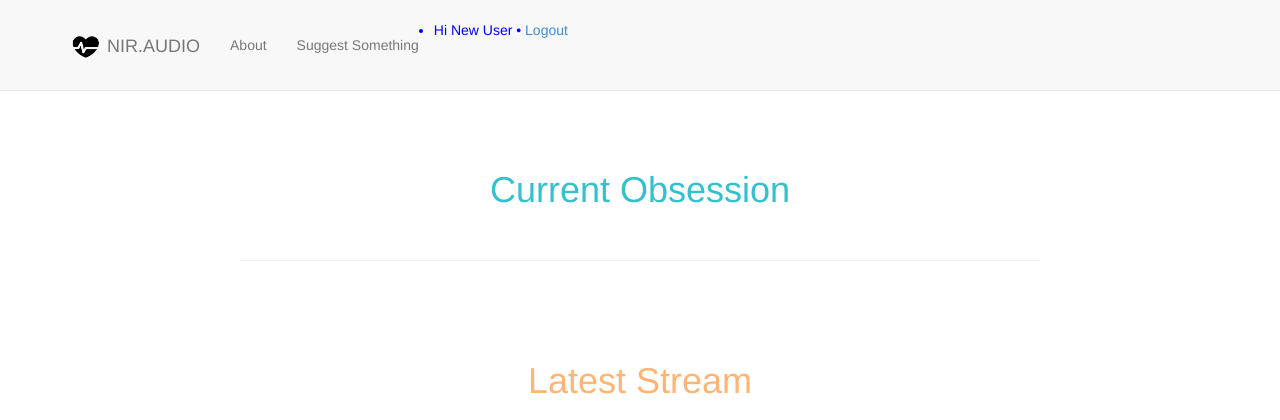
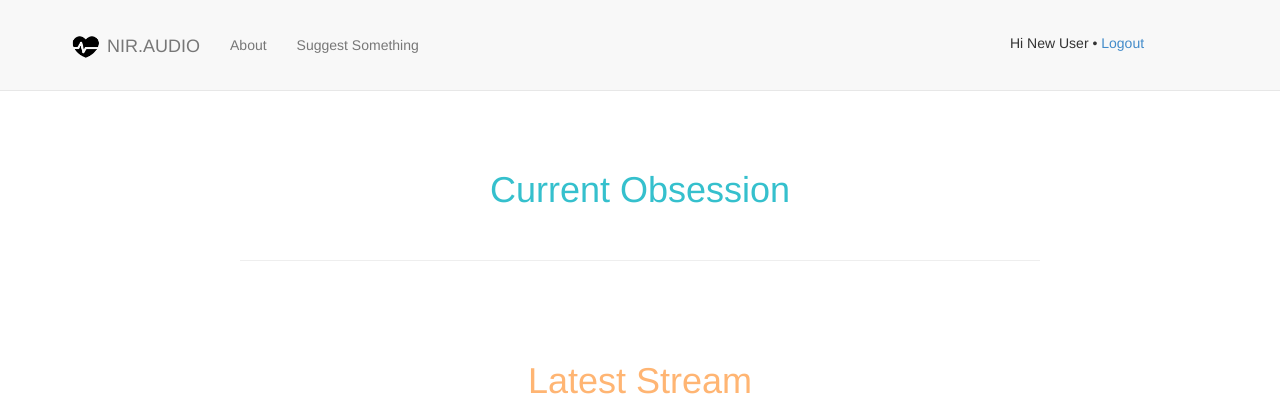
Before and after one commit to nirchernia/nirla, a Django app: page /signup/ in a window 1280 px wide. Shown: the top 420 px of the page. Run offline with Django 3.2, Linux system fonts and the light colour scheme; parts of the project's set-up code (start-up, migrations or seed data) failed here and were passed over; some libraries are stand-ins or nearby versions.

Commit message:
positioning good

```diff
--- a/templates/blog/base.html
+++ b/templates/blog/base.html
@@ -57,7 +57,7 @@
 
                 </ul>
                 <!--nir's custom login -->
-                <ul style="align:right;color:blue;">
+                <ul style="align:right;margin-left:900px;margin-top:13px;list-style-type: none;">
                 	 	{% if user.is_authenticated %}
 			   		<li>
 			   			<div>Welcome, {{ user.username }} &#149; <a class="account_logout">Logout</a></div>
```
